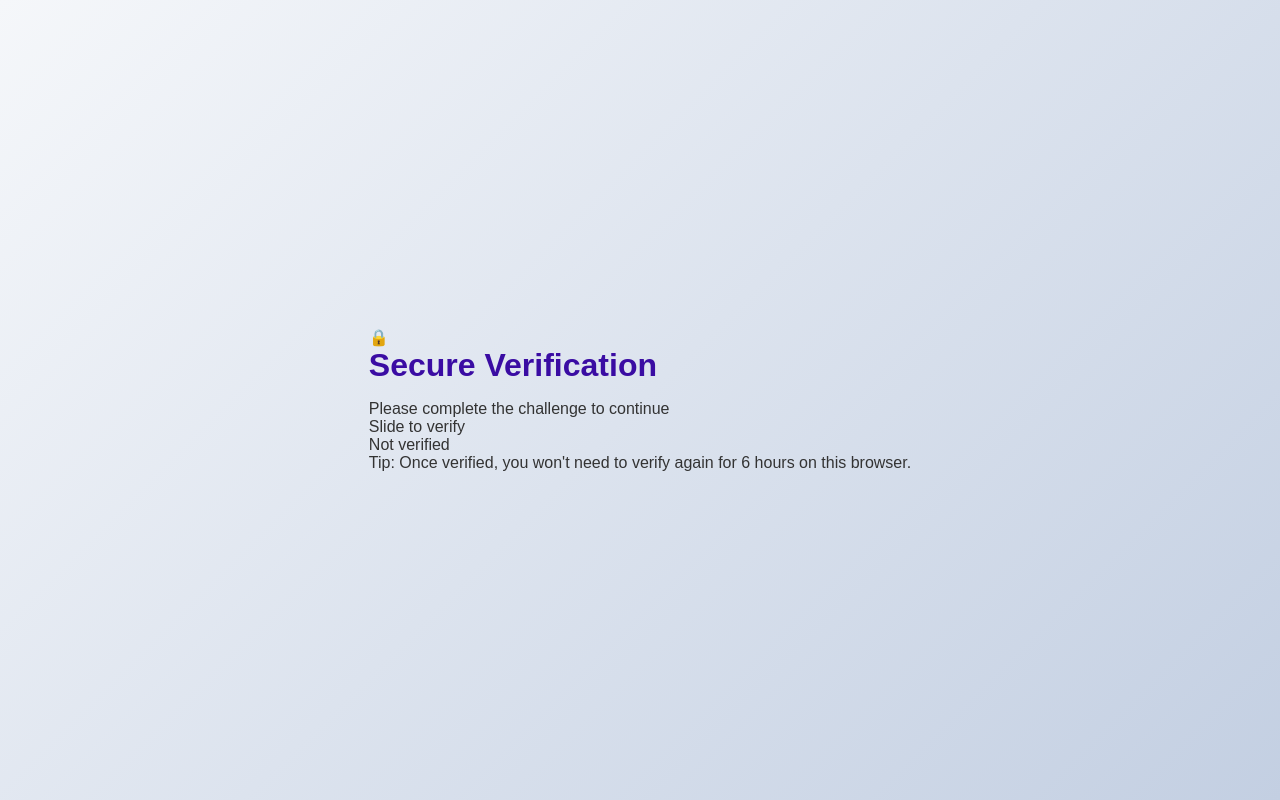
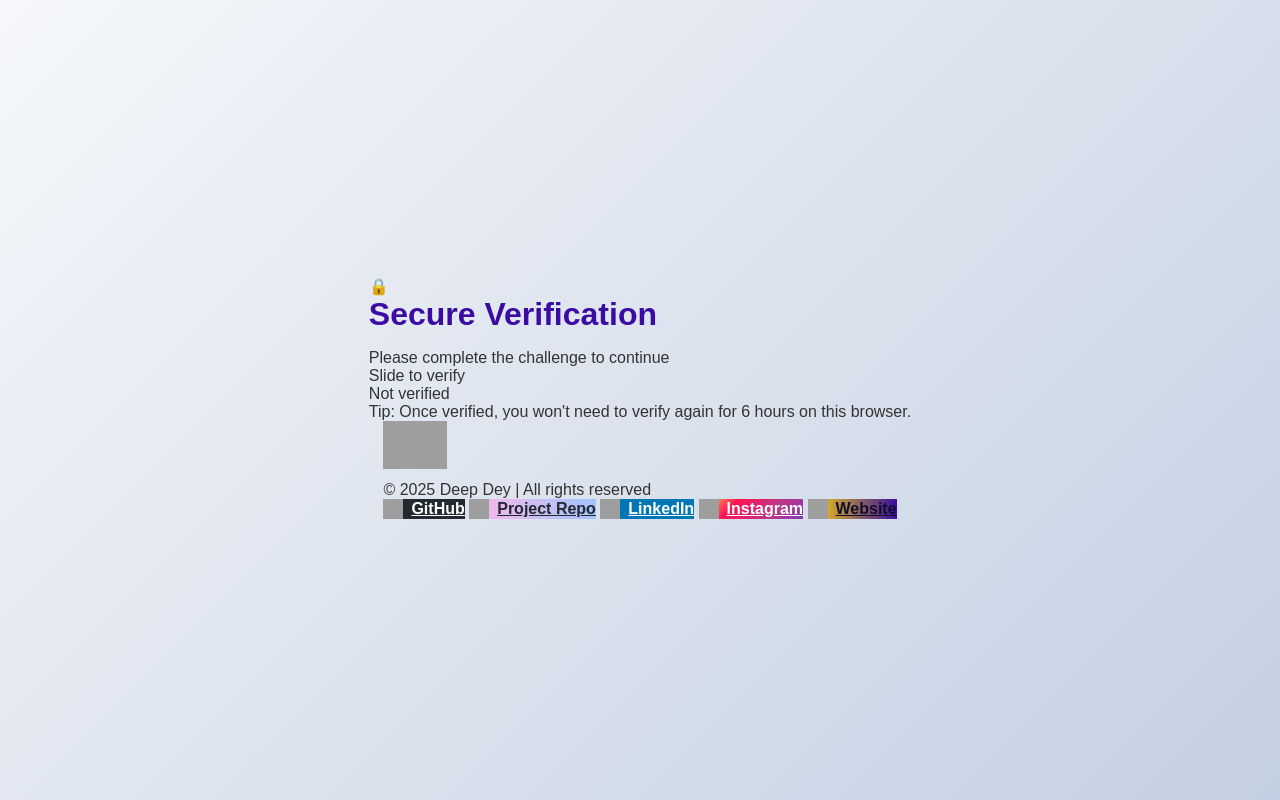
Before and after one commit to deepdeyiitgn/support-page-deepdeyiitk.com, a plain HTML site: page index.html in a window 1280 px wide. Drawn offline with Linux system fonts and the light colour scheme; grey boxes are pictures that could not be loaded.

Commit message:
Update index.html

```diff
--- a/index.html
+++ b/index.html
@@ -35,5 +35,20 @@
 
   <!-- Page controller -->
   <script src="main.js"></script>
+
+  <!-- Footer -->
+<footer>
+  <div style="margin-bottom:12px;">
+    <img src="https://www.deepdeyiitk.com/web/image/website/1/logo/Deep%20Dey%20-%20The%20FUTURE%20IITIAN%20%F0%9F%8E%AF%20?unique=e5fe8cd" alt="Deep Dey Logo" style="height:48px;width:auto;vertical-align:middle;">
+  </div>
+  <p>&copy; 2025 Deep Dey | All rights reserved</p>
+  <div class="footer-social">
+  <a href="https://github.com/deepdeyiitgn" target="_blank" class="btn" style="display:inline-flex;align-items:center;gap:8px;background:#24292f;color:#fff;font-weight:700;transition:background 0.3s,transform 0.2s;" onmouseover="this.style.background='#444d56';this.style.transform='scale(1.07)';" onmouseout="this.style.background='#24292f';this.style.transform='scale(1)';"><img src="https://cdn.jsdelivr.net/gh/simple-icons/simple-icons/icons/github.svg" alt="GitHub" style="width:20px;height:20px;vertical-align:middle;">GitHub</a>
+  <a href="https://github.com/deepdeyiitgn/deepdey" target="_blank" class="btn" style="display:inline-flex;align-items:center;gap:8px;background:linear-gradient(90deg,#ffb6ea 0%,#a1c4fd 100%);color:#24292f;font-weight:700;transition:background 0.3s,transform 0.2s;" onmouseover="this.style.background='linear-gradient(90deg,#a1c4fd 0%,#ffb6ea 100%)';this.style.transform='scale(1.07)';" onmouseout="this.style.background='linear-gradient(90deg,#ffb6ea 0%,#a1c4fd 100%)';this.style.transform='scale(1)';"><img src="https://cdn.jsdelivr.net/gh/simple-icons/simple-icons/icons/github.svg" alt="Project Repo" style="width:20px;height:20px;vertical-align:middle;">Project Repo</a>
+  <a href="https://www.linkedin.com/in/deepdeyiitgn" target="_blank" class="btn" style="display:inline-flex;align-items:center;gap:8px;background:#0077b5;color:#fff;font-weight:700;transition:background 0.3s,transform 0.2s;" onmouseover="this.style.background='#005983';this.style.transform='scale(1.07)';" onmouseout="this.style.background='#0077b5';this.style.transform='scale(1)';"><img src="https://cdn.jsdelivr.net/gh/simple-icons/simple-icons/icons/linkedin.svg" alt="LinkedIn" style="width:20px;height:20px;vertical-align:middle;">LinkedIn</a>
+  <a href="https://www.instagram.com/deepdey.official/" target="_blank" class="btn" style="display:inline-flex;align-items:center;gap:8px;background:linear-gradient(135deg,#fd5,#f15,#c13584,#833ab4);color:#fff;font-weight:700;transition:background 0.3s,transform 0.2s;" onmouseover="this.style.background='linear-gradient(135deg,#833ab4,#c13584,#f15,#fd5)';this.style.transform='scale(1.07)';" onmouseout="this.style.background='linear-gradient(135deg,#fd5,#f15,#c13584,#833ab4)';this.style.transform='scale(1)';"><img src="https://cdn.jsdelivr.net/gh/simple-icons/simple-icons/icons/instagram.svg" alt="Instagram" style="width:20px;height:20px;vertical-align:middle;">Instagram</a>
+  <a href="https://www.deepdeyiitk.com" target="_blank" class="btn" style="display:inline-flex;align-items:center;gap:8px;background:linear-gradient(90deg,#ffd60a 0%,#3a0ca3 100%);color:#0f0f2a;font-weight:700;transition:background 0.3s,transform 0.2s;" onmouseover="this.style.background='linear-gradient(90deg,#3a0ca3 0%,#ffd60a 100%)';this.style.transform='scale(1.07)';" onmouseout="this.style.background='linear-gradient(90deg,#ffd60a 0%,#3a0ca3 100%)';this.style.transform='scale(1)';"><img src="https://www.deepdeyiitk.com/web/image/website/1/logo/Deep%20Dey%20-%20The%20FUTURE%20IITIAN%20%F0%9F%8E%AF%20?unique=e5fe8cd" alt="Website" style="width:20px;height:20px;vertical-align:middle;">Website</a>
+  </div>
+</footer>
 </body>
 </html>
```
